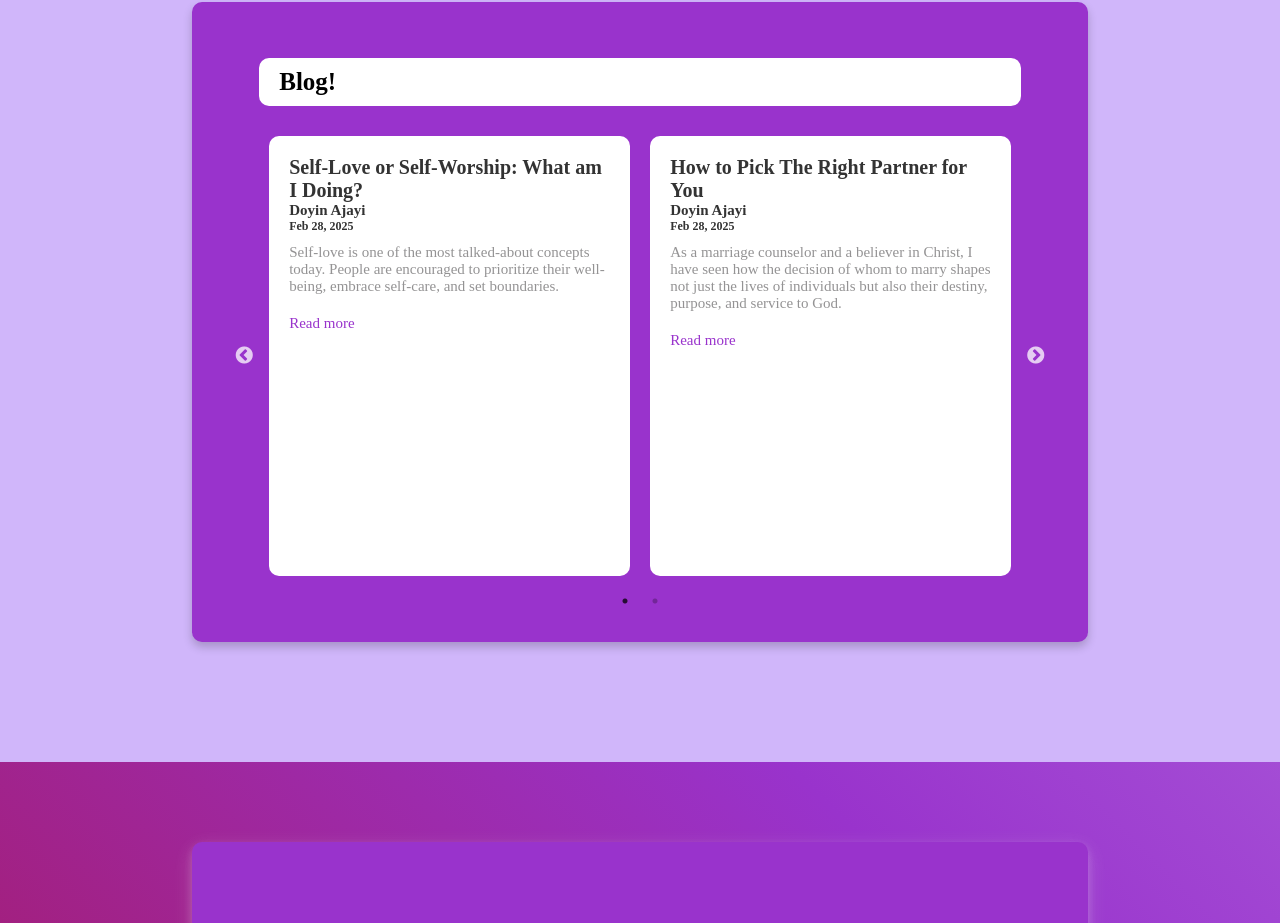
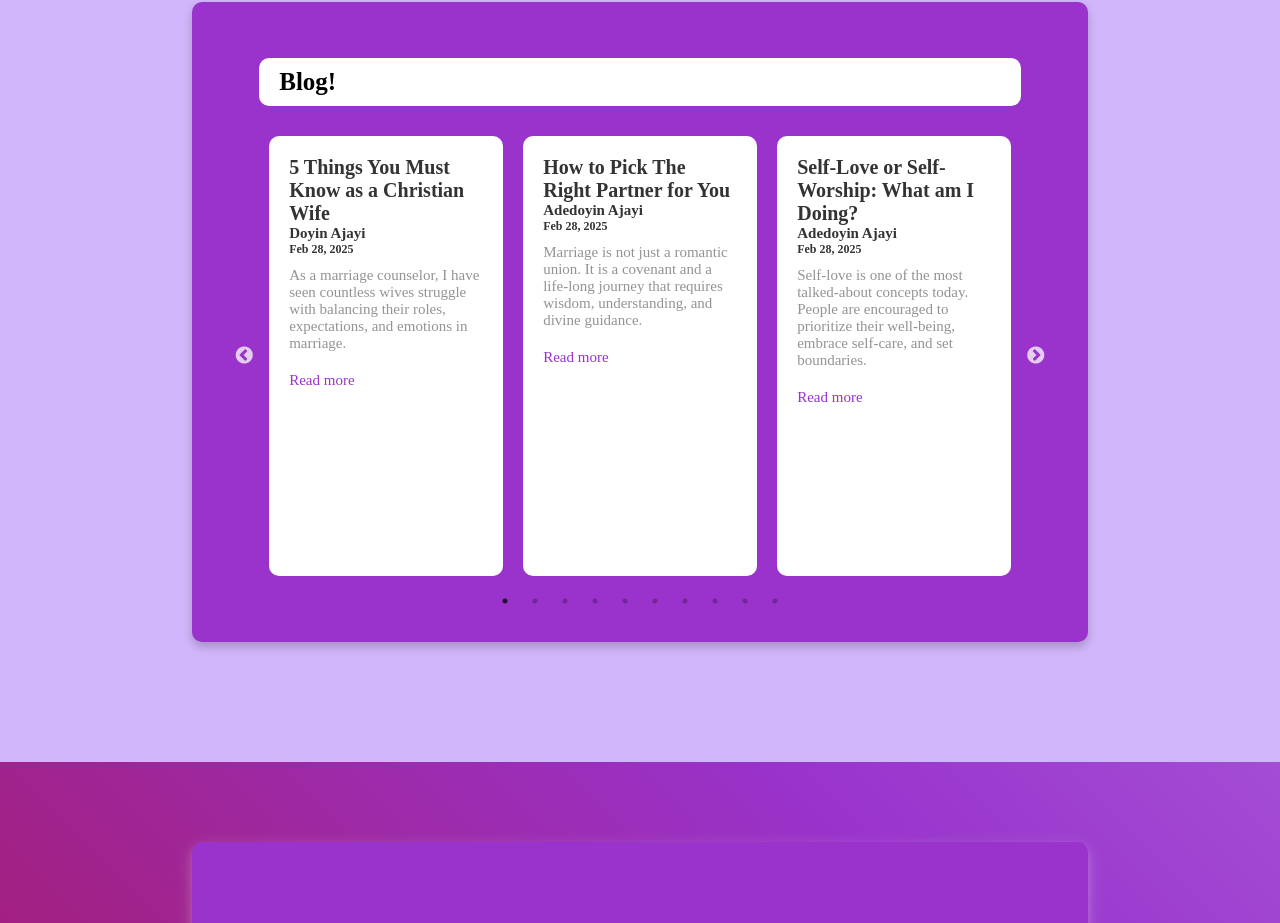
Before and after one commit to Tech8468/unleash, a React (Create React App) app: page / in a window 1280 px wide. Shown: the part 5718-6641 px from the top of the page. Built offline with nearby package versions, Linux system fonts and the light colour scheme; no server answers.

Commit message:
3rd May 2nd Commit

```diff
--- a/src/components/Blog.js
+++ b/src/components/Blog.js
@@ -7,18 +7,18 @@ import Slider from "react-slick";
 // import Pix1 from "./img/doyinajayi.jpeg";
 
 function Blog() {
-  let settings ={
+  let settings = {
     dots: true,
     infinites: false,
     speed: 500,
-    slidesToShow: 2,
+    slidesToShow: 3,
     slidesToScroll: 1,
     initialSlide: 0,
     responsive: [
       {
         breakpoint: 1024,
         settings: {
-          slidesToShow: 2,
+          slidesToShow: 3,
           slidesToScroll: 1,
           infinite: true,
           dots: true,
@@ -45,9 +45,7 @@ function Blog() {
           slidesToShow: 1,
           slidesToScroll: 1,
         },
-
       },
-
     ],
   };
   return (
@@ -59,39 +57,190 @@ function Blog() {
         <div className="section1">
           <Slider {...settings}>
             <div className="col1">
-            {/* <div className="txtHd1"> */}
               <div className="txt1">
                 <h1 className="title">
-                Self-Love or Self-Worship: What am I Doing?
+                  5 Things You Must Know as a Christian Wife
                 </h1>
                 <p className="author">Doyin Ajayi</p>
                 <p className="date">Feb 28, 2025</p>
               </div>
               <div className="txt2">
                 <p>
-                Self-love is one of the most talked-about concepts today. People
-                are encouraged to prioritize their well-being, embrace
+                  As a marriage counselor, I have seen countless wives struggle
+                  with balancing their roles, expectations, and emotions in
+                  marriage.
+                </p>
+                <Link to="https://medium.com/@adedoyinhannah205/5-things-you-must-know-as-a-christian-wife-e7e0f8bde6d6">
+                  <p className="read">Read more </p>
+                </Link>
+              </div>
+            </div>
+            <div className="col1">
+              <div className="txt1">
+                <h1 className="title">How to Pick The Right Partner for You</h1>
+                <p className="author">Adedoyin Ajayi</p>
+                <p className="date">Feb 28, 2025</p>
+              </div>
+              <div className="txt2">
+                <p>
+                  Marriage is not just a romantic union. It is a covenant and a
+                  life-long journey that requires wisdom, understanding, and
+                  divine guidance.
+                </p>
+                <Link to="https://medium.com/@adedoyinhannah205/how-to-pick-the-right-partner-for-you-7144d6cb09d1">
+                  <p className="read">Read more </p>
+                </Link>
+              </div>
+            </div>
+            <div className="col1">
+              <div className="txt1">
+                <h1 className="title">
+                  Self-Love or Self-Worship: What am I Doing?
+                </h1>
+                <p className="author">Adedoyin Ajayi</p>
+                <p className="date">Feb 28, 2025</p>
+              </div>
+              <div className="txt2">
+                <p>
+                  Self-love is one of the most talked-about concepts today.
+                  People are encouraged to prioritize their well-being, embrace
                   self-care, and set boundaries.
                 </p>
                 <Link to="https://medium.com/@adedoyinhannah205/self-love-or-self-worship-what-am-i-doing-224db1634bf4">
                   <p className="read">Read more </p>
                 </Link>
               </div>
-            {/* </div> */}
+            </div>
+
+            <div className="col1">
+              <div className="txt1">
+                <h1 className="title">
+                  Closure: Finding Peace and Moving Forward
+                </h1>
+                <p className="author">Adedoyin Ajayi</p>
+                <p className="date">Mar 22, 2025</p>
+              </div>
+              <div className="txt2">
+                <p>
+                  Life is full of beginnings and endings. Whether it’s a
+                  relationship, a friendship, a job, or even a phase of life,
+                  there comes a time when we must say goodbye.
+                </p>
+                <Link to="https://medium.com/@adedoyinhannah205/closure-finding-peace-and-moving-forward-0996654a8637">
+                  <p className="read">Read more</p>
+                </Link>
+              </div>
             </div>
             <div className="col1">
               <div className="txt1">
-              <h1 className="title">How to Pick The Right Partner for You</h1>
-              <p className="author">Doyin Ajayi</p>
-              <p className="date">Feb 28, 2025</p>
+                <h1 className="title">
+                  Fear or Faith: A Choice We All Must Make
+                </h1>
+                <p className="author">Adedoyin Ajayi</p>
+                <p className="date">Mar 22, 2025</p>
               </div>
               <div className="txt2">
                 <p>
-                As a marriage counselor and a believer in Christ, I have seen
-                how the decision of whom to marry shapes not just the lives of
-                individuals but also their destiny, purpose, and service to God.
+                  Life often presents us with two choices — fear or faith. The
+                  way we respond to situations reveals which one we are
+                  embracing…
                 </p>
-              <Link to="https://medium.com/@adedoyinhannah205/how-to-pick-the-right-partner-for-you-7144d6cb09d1">
+                <Link to="https://medium.com/@adedoyinhannah205/fear-or-faith-a-choice-we-all-must-make-b44c88dab2c6">
+                  <p className="read">Read more</p>
+                </Link>
+              </div>
+            </div>
+            <div className="col1">
+              <div className="txt1">
+                <h1 className="title">
+                  Closure in Marriage: Finding Peace After a Broken Union
+                </h1>
+                <p className="author">Adedoyin Ajayi</p>
+                <p className="date">Mar 22, 2025</p>
+              </div>
+              <div className="txt2">
+                <p>
+                  Marriage is meant to be a lifelong journey, but sometimes, it
+                  takes an unexpected turn.
+                </p>
+                <Link to="https://medium.com/@adedoyinhannah205/closure-in-marriage-finding-peace-after-a-broken-union-e2e032e55db4">
+                  <p className="read">Read more</p>
+                </Link>
+              </div>
+            </div>
+            <div className="col1">
+              <div className="txt1">
+                <h1 className="title">
+                  Love and Generosity: Balancing Giving and Receiving in
+                  Marriage
+                </h1>
+                <p className="author">Adedoyin Ajayi</p>
+                <p className="date">Apr 1, 2025</p>
+              </div>
+              <div className="txt2">
+                <p>
+                  In a world that often emphasizes self-interest, choosing to be
+                  a giver in marriage is a powerful and selfless act.
+                </p>
+                <Link to="https://medium.com/@adedoyinhannah205/love-and-generosity-balancing-giving-and-receiving-in-marriage-f1caa50594aa">
+                  <p className="read">Read more</p>
+                </Link>
+              </div>
+            </div>
+            <div className="col1">
+              <div className="txt1">
+                <h1 className="title">
+                  How to Handle a Spouse Who Avoids Difficult Conversations
+                </h1>
+                <p className="author">Adedoyin Ajayi</p>
+                <p className="date">Apr 1, 2025</p>
+              </div>
+              <div className="txt2">
+                <p>
+                  Communication is one of the most critical pillars of a healthy
+                  marriage, yet many couples struggle with it — especially when
+                  it comes to difficult conversations.
+                </p>
+                <Link to="https://medium.com/@adedoyinhannah205/how-to-handle-a-spouse-who-avoids-difficult-conversations-dd050c530e73">
+                  <p className="read">Read more</p>
+                </Link>
+              </div>
+            </div>
+            <div className="col1">
+              <div className="txt1">
+                <h1 className="title">
+                  Balancing Ministry, Marriage, and Career: How to Avoid
+                  Neglecting Your Spouse
+                </h1>
+                <p className="author">Adedoyin Ajayi</p>
+                <p className="date">Apr 1, 2025</p>
+              </div>
+              <div className="txt2">
+                <p>
+                  As someone who is a minister, a wife, a mother, and a
+                  professional, I understand what it feels like to navigate the
+                  demands of multiple responsibilities.
+                </p>
+                <Link to="https://medium.com/@adedoyinhannah205/balancing-ministry-marriage-and-career-how-to-avoid-neglecting-your-spouse-d30ea67c7712">
+                  <p className="read">Read more</p>
+                </Link>
+              </div>
+            </div>
+            <div className="col1">
+              <div className="txt1">
+                <h1 className="title">
+                  How to Set Relationship Goals That Align With Your Life
+                  Purpose
+                </h1>
+                <p className="author">Adedoyin Ajayi</p>
+                <p className="date">Apr 2, 2025</p>
+              </div>
+              <div className="txt2">
+                <p>
+                  I have seen many individuals enter relationships without a
+                  clear sense of direction.
+                </p>
+                <Link to="https://medium.com/@adedoyinhannah205/how-to-set-relationship-goals-that-align-with-your-life-purpose-d71012a7690e">
                   <p className="read">Read more</p>
                 </Link>
               </div>
--- a/src/css/Blog.css
+++ b/src/css/Blog.css
@@ -530,7 +530,7 @@
 
     .blog .container {
       width: 80%;
-      height: 60vh;
+      height: 55vh;
       display: flex;
       flex-direction: column;
       align-items: center;
@@ -586,7 +586,7 @@
 
     .blog .container .section1 .col1 {
       width: 90%;
-      height: 40vh;
+      height: 35vh;
       display: flex;
       flex-direction: column;
       padding: 11px;
```
Lines whose indentation alone changed are shown as unchanged.
